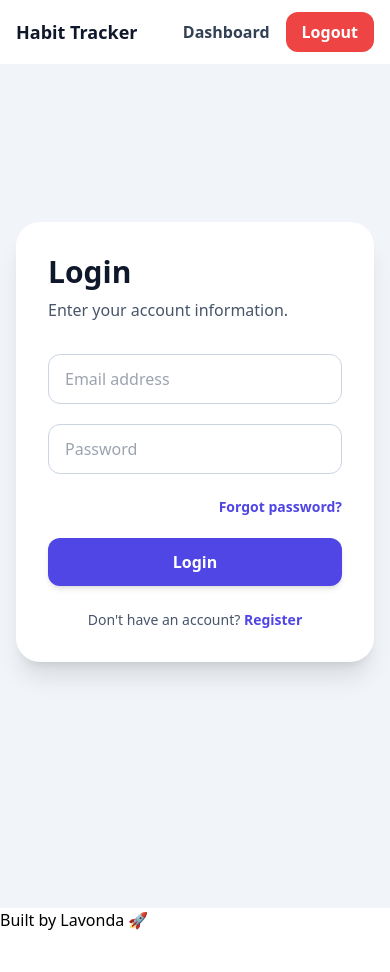
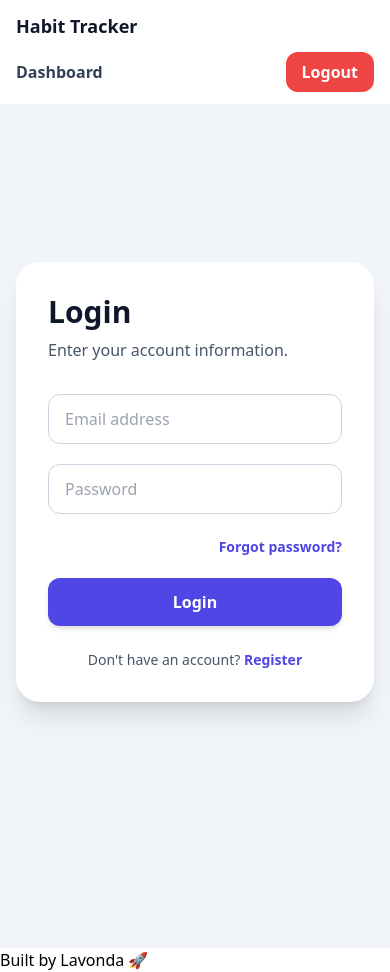
Before and after one commit to lavondamaxwell1-cpu/Habit_Tracker, a React (Vite) app in the folder client/: page /login in a window 390 px wide. Before the commit the page ends 932 px from the top, so only its background shows below. Built offline with nearby package versions, Linux system fonts and the light colour scheme; no server answers.

Commit message:
added mobile responsive

```diff
--- a/client/src/components/Navbar.jsx
+++ b/client/src/components/Navbar.jsx
@@ -11,12 +11,12 @@ function Navbar() {
 
   return (
     <nav className="bg-white shadow">
-      <div className="mx-auto flex max-w-6xl items-center justify-between px-4 py-3">
+      <div className="mx-auto flex max-w-6xl flex-col gap-3 px-4 py-3 sm:flex-row sm:items-center sm:justify-between">
         {/* Logo / Title */}
         <h1 className="text-lg font-bold text-slate-900">Habit Tracker</h1>
 
         {/* Right Side */}
-        <div className="flex items-center gap-4">
+        <div className="flex w-full items-center justify-between gap-3 sm:w-auto sm:justify-end">
           <Link
             to="/"
             className="font-semibold text-slate-700 hover:text-indigo-600"
--- a/client/src/pages/Dashboard.jsx
+++ b/client/src/pages/Dashboard.jsx
@@ -89,7 +89,7 @@ export default function Dashboard() {
     <div className="min-h-screen bg-slate-100 px-4 py-8">
       <div className="mx-auto max-w-6xl">
         {/* HEADER */}
-        <div className="mb-6 flex items-center justify-between">
+        <div className="mb-6 flex flex-col gap-4 sm:flex-row sm:items-center sm:justify-between">
           <div>
             <h1 className="text-3xl font-bold text-slate-900">
               Welcome back, {username} 👋
@@ -99,14 +99,14 @@ export default function Dashboard() {
 
           <button
             onClick={() => setIsHabitModelOpen(true)}
-            className="rounded-xl bg-indigo-600 px-5 py-3 font-semibold text-white shadow hover:bg-indigo-700"
+            className="w-full rounded-xl bg-indigo-600 px-5 py-3 font-semibold text-white shadow hover:bg-indigo-700 sm:w-auto"
           >
             ➕ New Habit
           </button>
         </div>
 
         {/* STATS */}
-        <div className="grid grid-cols-3 gap-4 mb-10">
+        <div className="mb-10 grid grid-cols-1 gap-4 sm:grid-cols-3">
           <div className="bg-white p-4 rounded-xl shadow text-center">
             <p className="text-sm text-slate-500">Habits</p>
             <p className="text-xl font-bold">{totalHabits}</p>
```
